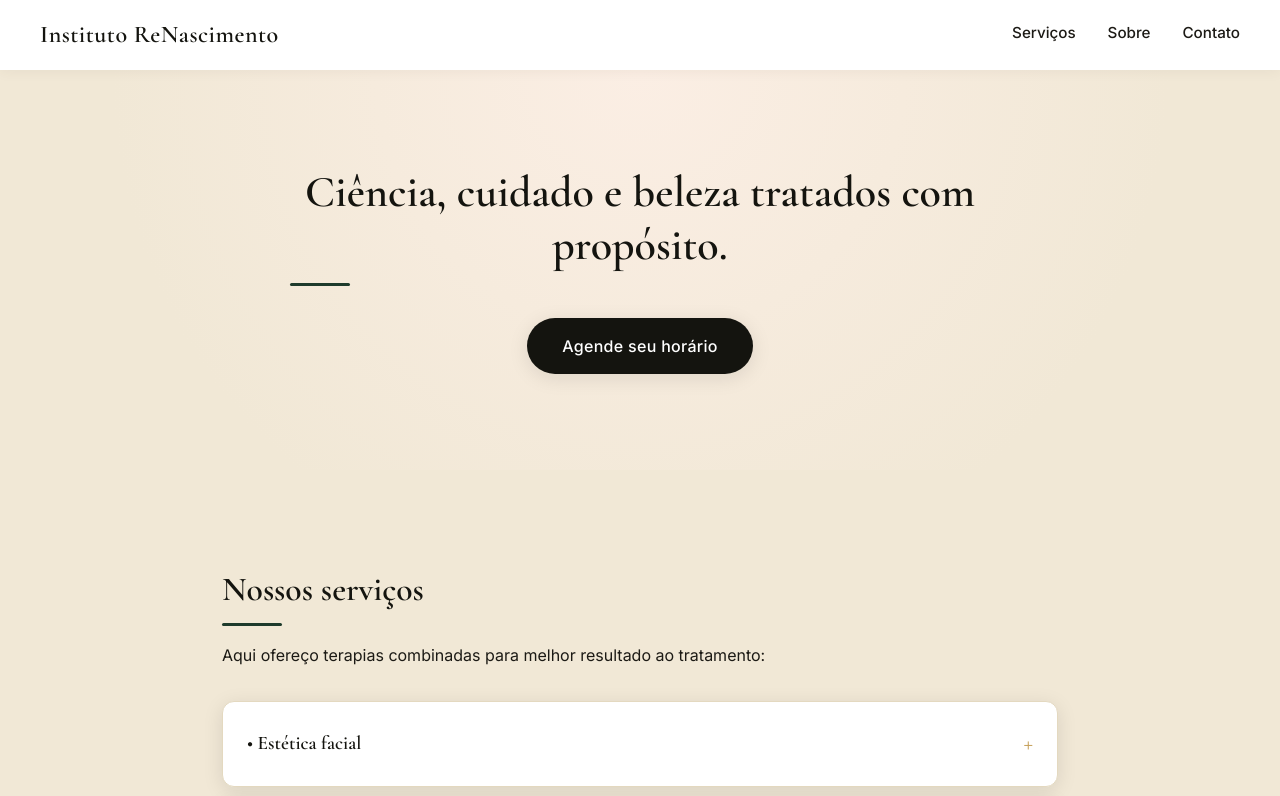
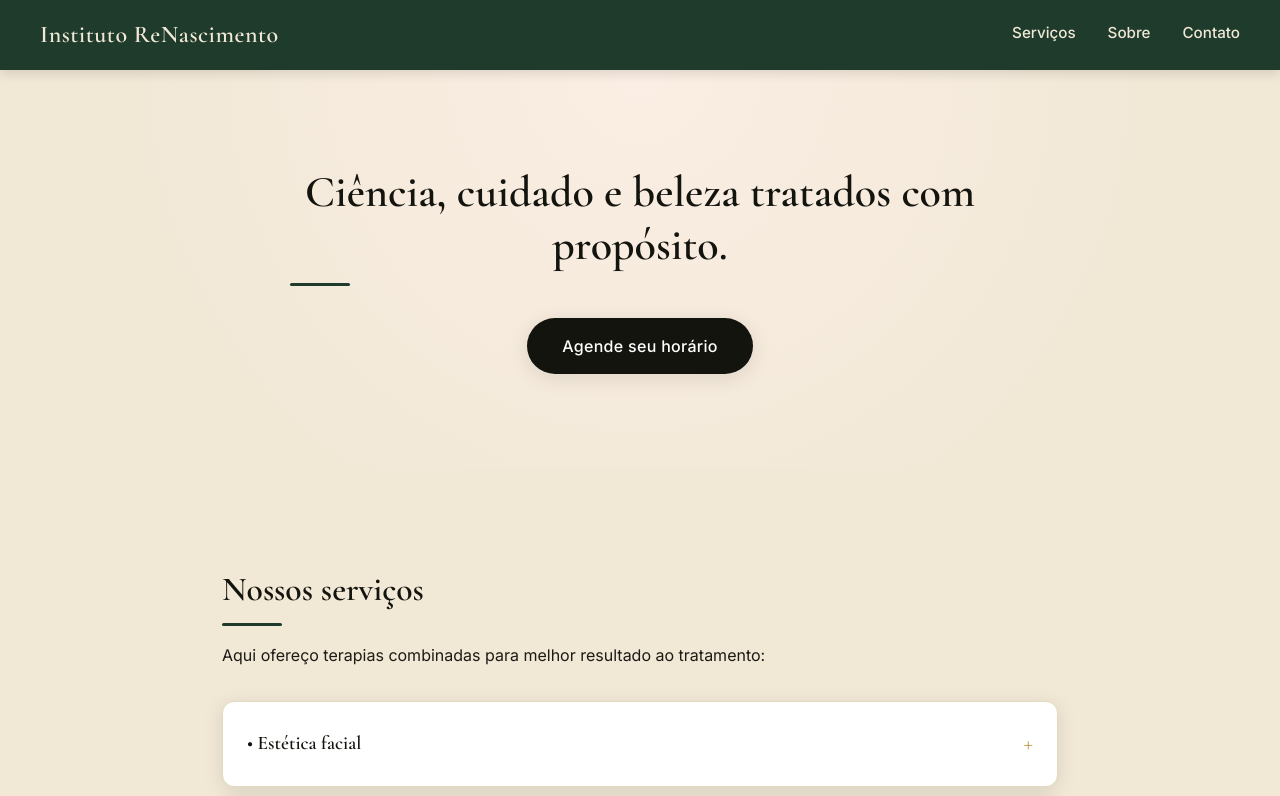
Before and after one commit to CHSL-Dev/clinica-renascimento-site, a plain HTML site: page index.html in a window 1280 px wide. Shown: the top 796 px of the page. Drawn offline with nearby package versions, Linux system fonts and the light colour scheme.

Commit message:
beçalho em verde-escuro e ajuste dos marcadores de lista

```diff
--- a/style.css
+++ b/style.css
@@ -42,8 +42,8 @@ header {
   justify-content: space-between;
   align-items: center;
   padding: 1.25rem 2.5rem;
-  background-color: var(--white);
-  box-shadow: 0 2px 12px rgba(92, 68, 51, 0.06);
+  background-color: var(--sage);
+  box-shadow: 0 2px 12px rgba(20, 20, 15, 0.15);
   position: sticky;
   top: 0;
   z-index: 100;
@@ -51,7 +51,7 @@ header {
 
 header h1 {
   font-size: 1.5rem;
-  color: var(--brown-deep);
+  color: var(--cream);
   margin: 0;
   letter-spacing: 0.5px;
 }
@@ -63,7 +63,7 @@ nav {
 
 nav a {
   text-decoration: none;
-  color: var(--text);
+  color: var(--cream);
   font-size: 0.95rem;
   font-weight: 500;
   position: relative;
@@ -83,7 +83,7 @@ nav a::after {
 }
 
 nav a:hover {
-  color: var(--brown-deep);
+  color: var(--gold);
 }
 
 nav a:hover::after {
@@ -210,11 +210,6 @@ section h2::after {
   font-size: 0.95rem;
 }
 
-.accordion-item li::before {
-  content: "— ";
-  color: var(--gold);
-}
-
 /* Contato */
 #contato {
   max-width: 1000px;
```
